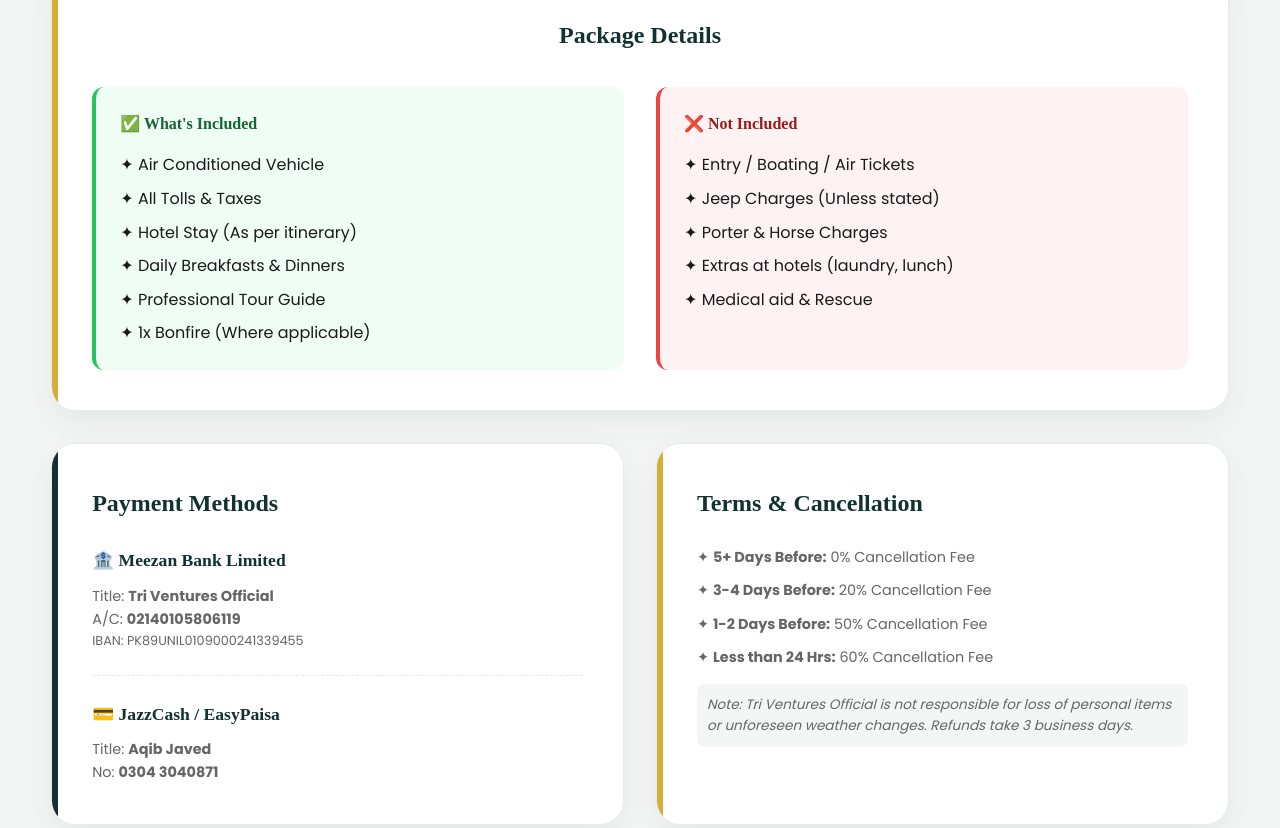
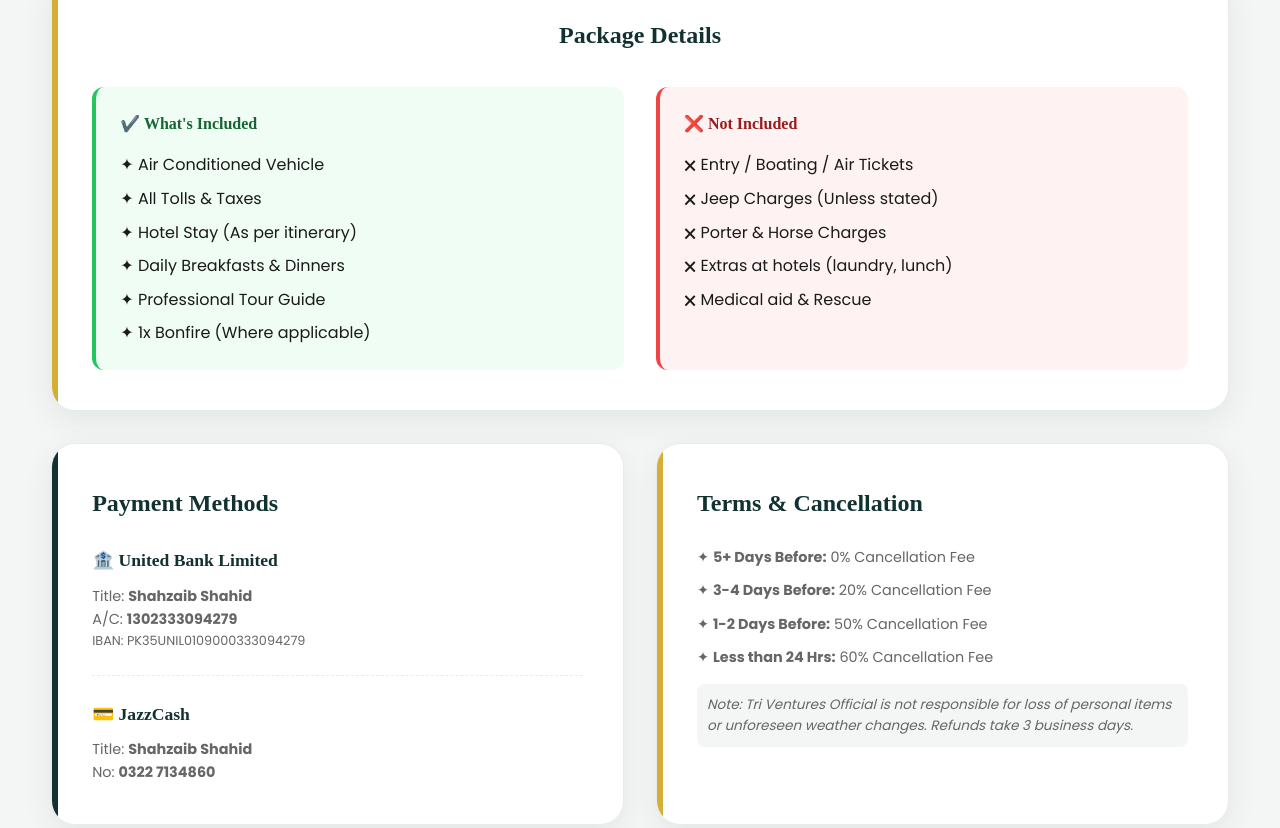
Before and after one commit to muhammadtabraizsafdar/triventures-site, a plain HTML site: page index.html in a window 1280 px wide. Shown: the part 3930-4758 px from the top of the page. Drawn offline with Linux system fonts and the light colour scheme; a web font is replaced by a local one.

Commit message:
Update index.html

```diff
--- a/index.html
+++ b/index.html
@@ -492,7 +492,7 @@
                 <h3 style="text-align: center;">Package Details</h3>
                 <div style="display: flex; flex-wrap: wrap; gap: 2rem; margin-top: 2rem;">
                     <div style="flex: 1; min-width: 280px; background: #f0fdf4; padding: 1.5rem; border-radius: 12px; border-left: 4px solid #22c55e;">
-                        <h4 style="color: #166534; margin-bottom: 1rem;">✅ What's Included</h4>
+                        <h4 style="color: #166534; margin-bottom: 1rem;">✔️ What's Included</h4>
                         <ul style="list-style: none; padding: 0;">
                             <li style="margin-bottom: 8px;">✦ Air Conditioned Vehicle</li>
                             <li style="margin-bottom: 8px;">✦ All Tolls & Taxes</li>
@@ -505,11 +505,11 @@
                     <div style="flex: 1; min-width: 280px; background: #fef2f2; padding: 1.5rem; border-radius: 12px; border-left: 4px solid #ef4444;">
                         <h4 style="color: #991b1b; margin-bottom: 1rem;">❌ Not Included</h4>
                         <ul style="list-style: none; padding: 0;">
-                            <li style="margin-bottom: 8px;">✦ Entry / Boating / Air Tickets</li>
-                            <li style="margin-bottom: 8px;">✦ Jeep Charges (Unless stated)</li>
-                            <li style="margin-bottom: 8px;">✦ Porter & Horse Charges</li>
-                            <li style="margin-bottom: 8px;">✦ Extras at hotels (laundry, lunch)</li>
-                            <li>✦ Medical aid & Rescue</li>
+                            <li style="margin-bottom: 8px;">🗙 Entry / Boating / Air Tickets</li>
+                            <li style="margin-bottom: 8px;">🗙 Jeep Charges (Unless stated)</li>
+                            <li style="margin-bottom: 8px;">🗙 Porter & Horse Charges</li>
+                            <li style="margin-bottom: 8px;">🗙 Extras at hotels (laundry, lunch)</li>
+                            <li>🗙 Medical aid & Rescue</li>
                         </ul>
                     </div>
                 </div>
@@ -519,15 +519,15 @@
             <div class="info-panel green-edge">
                 <h3>Payment Methods</h3>
                 <div style="margin-bottom: 1.5rem; padding-bottom: 1.5rem; border-bottom: 1px dashed var(--border);">
-                    <h4 style="font-size: 1.1rem; margin-bottom: 10px;">🏦 Meezan Bank Limited</h4>
-                    <p style="font-size: 0.9rem; color: var(--text-muted);">Title: <strong>Tri Ventures Official</strong></p>
-                    <p style="font-size: 0.9rem; color: var(--text-muted);">A/C: <strong>02140105806119</strong></p>
-                    <p style="font-size: 0.8rem; color: var(--text-muted);">IBAN: PK89UNIL0109000241339455</p>
+                    <h4 style="font-size: 1.1rem; margin-bottom: 10px;">🏦 United Bank Limited</h4>
+                    <p style="font-size: 0.9rem; color: var(--text-muted);">Title: <strong>Shahzaib Shahid</strong></p>
+                    <p style="font-size: 0.9rem; color: var(--text-muted);">A/C: <strong>1302333094279</strong></p>
+                    <p style="font-size: 0.8rem; color: var(--text-muted);">IBAN: PK35UNIL0109000333094279</p>
                 </div>
                 <div>
-                    <h4 style="font-size: 1.1rem; margin-bottom: 10px;">💳 JazzCash / EasyPaisa</h4>
-                    <p style="font-size: 0.9rem; color: var(--text-muted);">Title: <strong>Aqib Javed</strong></p>
-                    <p style="font-size: 0.9rem; color: var(--text-muted);">No: <strong>0304 3040871</strong></p>
+                    <h4 style="font-size: 1.1rem; margin-bottom: 10px;">💳 JazzCash</h4>
+                    <p style="font-size: 0.9rem; color: var(--text-muted);">Title: <strong>Shahzaib Shahid</strong></p>
+                    <p style="font-size: 0.9rem; color: var(--text-muted);">No: <strong>0322 7134860</strong></p>
                 </div>
             </div>
 
```
